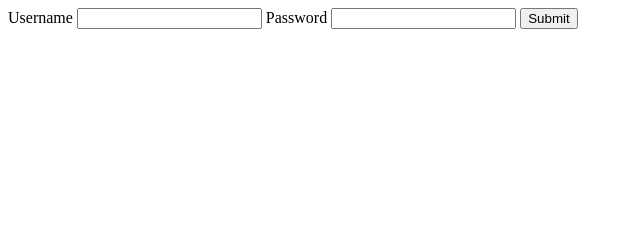
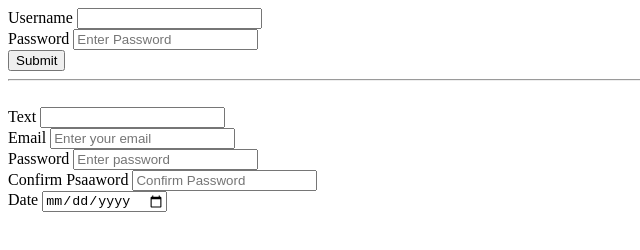
Before and after one commit to Janardhanyelusuri/Frontend_Test1, a plain HTML site: page Html_test1/index.html in a window 1280 px wide. Shown: the whole page, without its empty margins (0-640 px from the left). Drawn offline with Linux system fonts and the light colour scheme.

Commit message:
adding form with input types text,email,password,date

```diff
--- a/Html_test1/index.html
+++ b/Html_test1/index.html
@@ -7,13 +7,36 @@
 </head>
 <body>
     <div>
-        <!--question 1-->
+        <!--question 1. Create a simple login form with fields for username and password. Add a submit button. Use HTML5 form validation to ensure both fields are required.-->
         <form action="">
             <label for="username">Username</label>
             <input type="text" id="username" name="username">
+            <br>
             <label for="password">Password</label>
-            <input type="password" id="password" name="password">
+            <input type="password" id="password" name="password" placeholder="Enter Password">
+            <br>
             <button>Submit</button>
+        </form>
+    </div>
+    <hr>
+    <br>
+    <!--Question 2. Build a form with input types for text, email, password, and a date picker. Ensure that the email field has proper validation.-->
+    <div>
+        <form action="">
+            <label for="text">Text</label>
+            <input type="text" id="text" name="text">
+            <br>
+            <label for="email">Email</label>
+            <input type="email" id="email" name="email" placeholder="Enter your email">
+            <br>
+            <label for="password">Password</label>
+            <input type="password" id="password" name="password" placeholder="Enter password">
+            <br>
+            <label for="confirmpassword">Confirm Psaaword</label>
+            <input type="password" id="confirmpassword" name="confirmpassword" placeholder="Confirm Password">
+            <br>
+            <label for="date">Date</label>
+            <input type="date" id="date" name="date" >
         </form>
     </div>
 </body>
```
